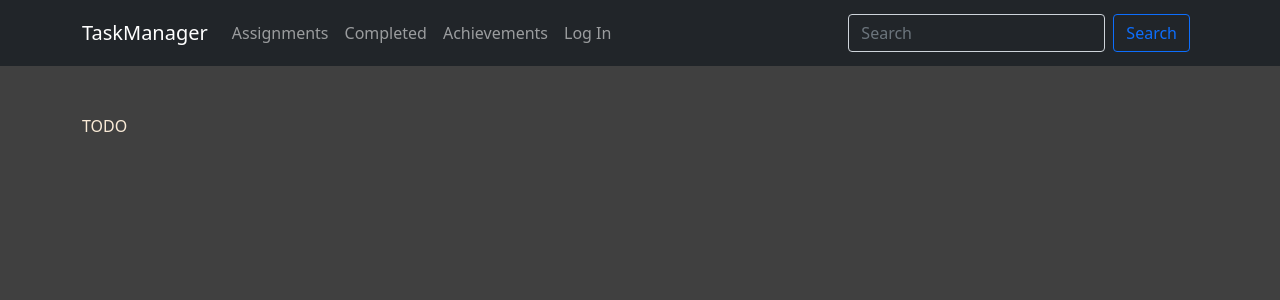
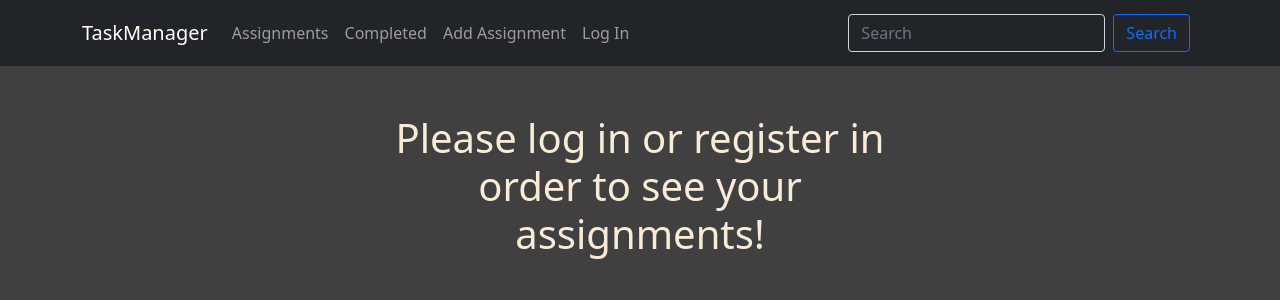
Before and after one commit to GecataGoranov/TaskManager, a Django app: template manager/templates/manager/index.html in a window 1280 px wide. Shown: the top 300 px of the page. Run offline with Django 4.2, Linux system fonts and the light colour scheme; the template is opened without the code that fills it, so the values that code supplies are empty.

Commit message:
Continued working on the Assignments page

```diff
--- /dev/null
+++ b/manager/templates/manager/categories.html
@@ -0,0 +1 @@
+TODO
--- a/manager/templates/manager/index.html
+++ b/manager/templates/manager/index.html
@@ -1,24 +1,56 @@
 {% extends "manager/layout.html" %}
 
 {% block body %}
+
+{% if user.is_authenticated %}
+
+    {% load humanize %}
     <div class="row mt-5">
         <div class="col-3">
-            TODO
+            {% include "manager/categories.html" %}
         </div>
         <div class="col-9">
 
             {% for assignment in assignments %}
 
-            <div class="border border-primary assignment-container">
-                <h5 class="my-3 ms-2 text-center">{{assignment.category.category}}</h5>
+            <div class="border border-primary assignment-container mb-4">
+                <div class="row">
+                    <div class="col-11">
+                        <h5 class="my-3 ms-2 text-center">{{assignment.category.category}}</h5>
+                    </div>
+                    <div class="col-1">
+                        <a class="mt-3" href="#">Edit</a>
+                    </div>
+                </div>
                 <hr>
                 <p class="h5 ms-3 my-2 fw-light">{{assignment.description}}</p>
                 <hr>
-                <p class="ms-3 mb-3 fw-light">Due: {{assignment.due_time}}</p>
+                <div class="row">
+                    <div class="col-3">
+                        <p class="ms-3 mt-2 fw-light">Due: {{now | timesince:assignment.due_time}}</p>
+                    </div>
+                    <div class="col-6"></div>
+                    <div class="col-3 text-end">
+                        <button class="btn btn-primary mb-3 me-3">Completed</button>
+                    </div>
+                </div>
             </div>
 
             {% endfor %}
 
         </div>
     </div>
+
+{% else %}
+
+    <div class="row mt-5">
+        <div class="col-3"></div>
+        <div class="col-6 text-center">
+            <h1>Please log in or register in order to see your assignments!</h1>
+        </div>
+        <div class="col-3"></div>
+    </div>
+
+{% endif %}
+
 {% endblock %}
--- a/manager/templates/manager/layout.html
+++ b/manager/templates/manager/layout.html
@@ -1,4 +1,5 @@
 {% load static %}
+{% load humanize %}
 
 <!DOCTYPE html>
 <html lang="en">
--- a/manager/templates/manager/navbar.html
+++ b/manager/templates/manager/navbar.html
@@ -22,9 +22,9 @@
                 </li>
                 <li class="nav-item">
                     {% if page == "achievements" %}
-                    <a class="nav-link active" href="#">Achievements</a>
+                    <a class="nav-link active" href="#">Add Assignment</a>
                     {% else %}
-                    <a class="nav-link" href="#">Achievements</a>
+                    <a class="nav-link" href="#">Add Assignment</a>
                     {% endif %}
                 </li>
                 <li class="nav-item">
--- a/taskmanager/settings.py
+++ b/taskmanager/settings.py
@@ -37,6 +37,8 @@ INSTALLED_APPS = [
     "django.contrib.sessions",
     "django.contrib.messages",
     "django.contrib.staticfiles",
+    "django.contrib.humanize",
+
     "manager",
 
 ]
@@ -107,7 +109,7 @@ AUTH_PASSWORD_VALIDATORS = [
 
 LANGUAGE_CODE = "en-us"
 
-TIME_ZONE = "UTC"
+TIME_ZONE = "Europe/Sofia"
 
 USE_I18N = True
 
```
Also changed, not shown: manager/views.py (+9 -2 lines).
